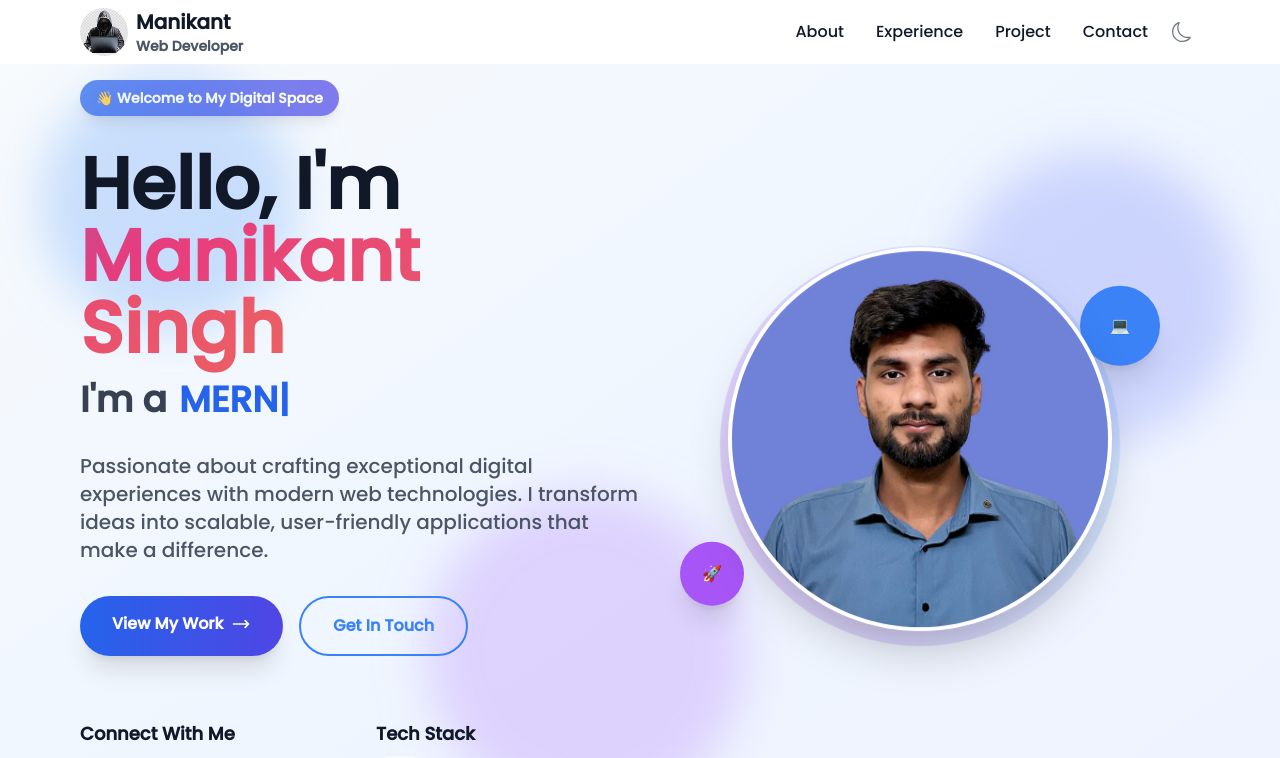
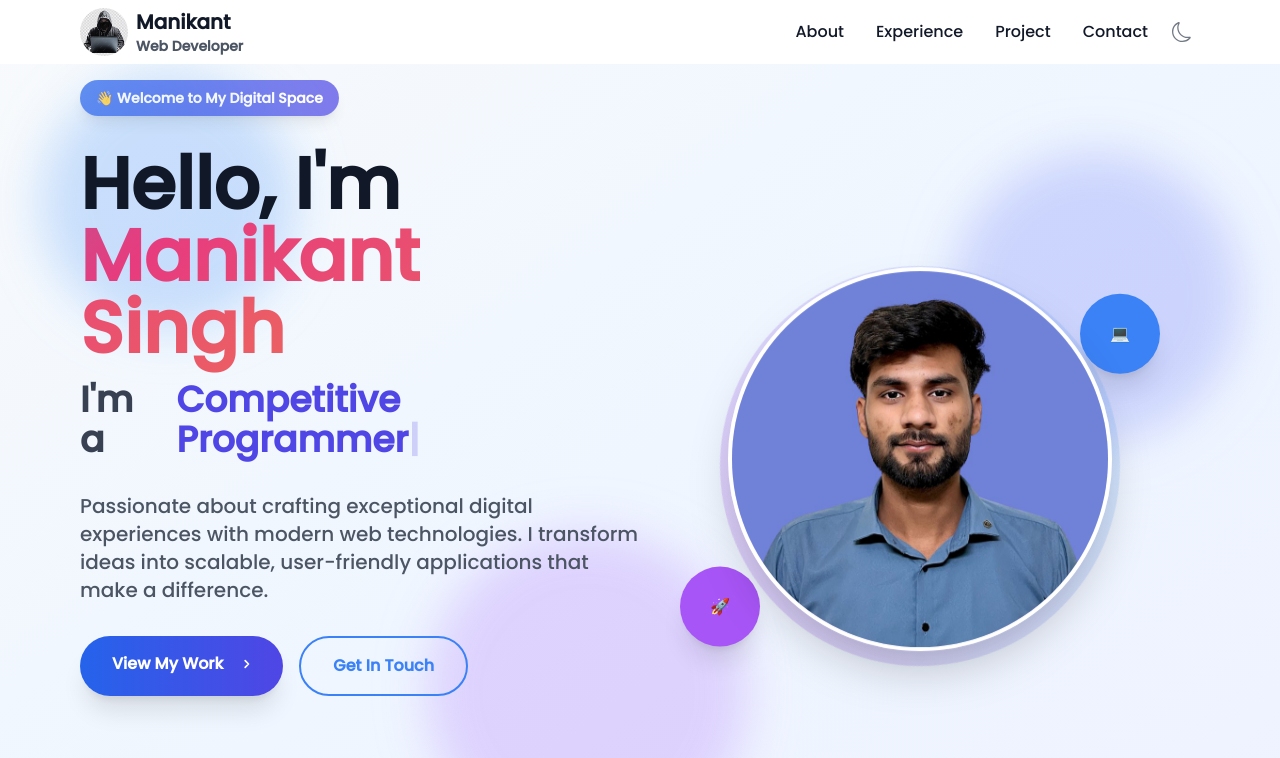
Before and after one commit to Manikant69/Portfolio, a React (Vite) app: page / in a window 1280 px wide. Shown: the top 758 px of the page. Built offline with nearby package versions, Linux system fonts and the light colour scheme.

Commit message:
Fix home section

```diff
--- a/src/components/Home.jsx
+++ b/src/components/Home.jsx
@@ -5,7 +5,6 @@ import pic from "/my photo.jpg";
 import { FaSquareFacebook } from "react-icons/fa6";
 import { FaLinkedin } from "react-icons/fa";
 import { FaSquareInstagram } from "react-icons/fa6";
-import { FaTelegram } from "react-icons/fa6";
 
 import { SiMongodb } from "react-icons/si";
 import { SiExpress } from "react-icons/si";
@@ -53,12 +52,12 @@ function Home() {
                                 <div className='flex items-center justify-center lg:justify-start space-x-3 text-2xl lg:text-4xl font-semibold'>
                                     <span className='text-gray-700 dark:text-gray-300'>I'm a</span>
                                     <ReactTyped
-                                        className='text-blue-600 dark:text-blue-400 font-bold'
+                                        className='text-indigo-600 dark:text-indigo-400 font-bold'
                                         strings={[
-                                            "Full Stack Developer",
-                                            "React Specialist",
-                                            "MERN Expert",
-                                            "Problem Solver"
+                                            "Software Developer",
+                                            "Backend Specialist",
+                                            "Competitive Programmer",
+                                            "Coding Enthusiast"
                                         ]}
                                         typeSpeed={50}
                                         backSpeed={30}
@@ -87,7 +86,7 @@ function Home() {
                                     <span className='flex items-center justify-center gap-2'>
                                         View My Work
                                         <svg className='w-5 h-5 transition-transform group-hover:translate-x-1' fill='none' stroke='currentColor' viewBox='0 0 24 24'>
-                                            <path strokeLinecap='round' strokeLinejoin='round' strokeWidth={2} d='M17 8l4 4m0 0l-4 4m4-4H3' />
+                                            <path strokeLinecap='round' strokeLinejoin='round' strokeWidth={2} d='M17 8l4 4m0 0l-4 4oding Enthusiastm4-4H3' />
                                         </svg>
                                     </span>
                                 </Link>
@@ -114,7 +113,6 @@ function Home() {
                                             { Icon: FaLinkedin, href: "https://www.linkedin.com/in/manikant69/", color: "text-blue-600 dark:text-blue-400", delay: "0s" },
                                             { Icon: FaSquareFacebook, href: "https://www.facebook.com/manikant.singh.1272/", color: "text-blue-700 dark:text-blue-500", delay: "0.1s" },
                                             { Icon: FaSquareInstagram, href: "https://www.instagram.com/mr_manikant_1.5/", color: "text-pink-600 dark:text-pink-400", delay: "0.2s" },
-                                            { Icon: FaTelegram, href: "https://www.telegram.com", color: "text-blue-500 dark:text-blue-400", delay: "0.3s" }
                                         ].map(({ Icon, href, color, delay }, index) => (
                                             <a
                                                 key={index}
@@ -172,10 +170,10 @@ function Home() {
                                 </div>
 
                                 {/* Floating Elements */}
-                                <div className='absolute top-10 -right-10 w-20 h-20 bg-blue-500 rounded-full flex items-center justify-center text-white font-bold shadow-xl animate-bounce-custom'>
+                                <div className='absolute top-7 -right-10 w-20 h-20 bg-blue-500 rounded-full flex items-center justify-center text-white font-bold shadow-xl animate-bounce-custom'>
                                     💻
                                 </div>
-                                <div className='absolute bottom-10 -left-10 w-16 h-16 bg-purple-500 rounded-full flex items-center justify-center text-white font-bold shadow-xl animate-bounce-custom' style={{ animationDelay: '1s' }}>
+                                <div className='absolute bottom-2 -left-10 w-20 h-20 bg-purple-500 rounded-full flex items-center justify-center text-white font-bold shadow-xl animate-bounce-custom' style={{ animationDelay: '1.5s' }}>
                                     🚀
                                 </div>
                             </div>
```
